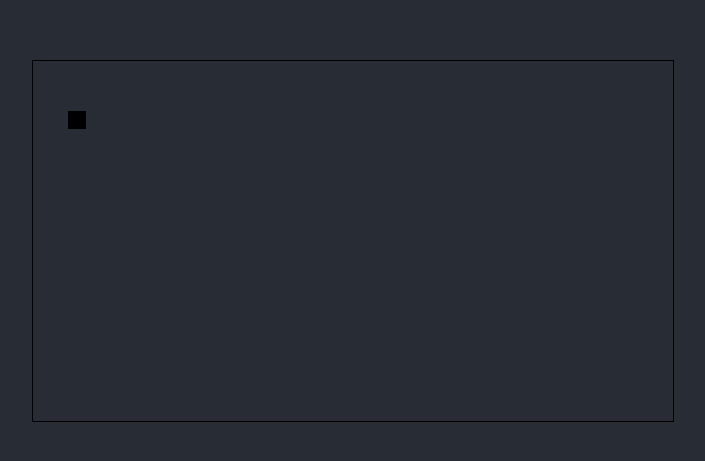
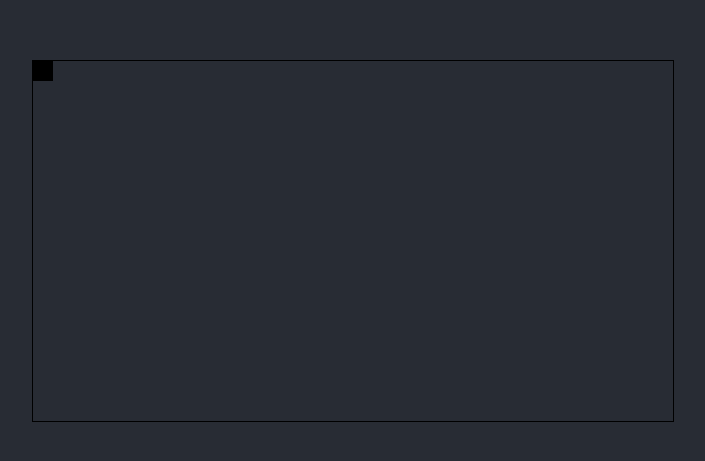
Before and after one commit to cs-unknown/FE, a React (Create React App) app in the folder cs-unknown/: page / in a window 1280 px wide. Shown: the part 159-620 px from the top of the page, without its empty margins (287-992 px from the left). Built offline with nearby package versions, Linux system fonts and the light colour scheme.

Commit message:
boundaries are working

```diff
--- a/cs-unknown/src/components/Viewport/Viewport.js
+++ b/cs-unknown/src/components/Viewport/Viewport.js
@@ -1,16 +1,21 @@
 import React, { useEffect, useRef, useState } from 'react'
 import InputManager from '../InputManager/InputManager'
+import Bedroom from '../../assets/Bedroom.png'
 
 const Viewport = props => {
-  const [height, setHeight] = useState(36)
-  const [width, setWidth] = useState(64)
-  const [tileSize, setTileSize] = useState(10)
+  // Background for canvas
+  const [background, setBackground] = useState()
 
   // Player character starting position
-  const [playerChar, setPlayerChar] = useState({ x: 35, y: 50 })
+  const [playerChar, setPlayerChar] = useState({ x: 0, y: 0 })
 
   // Reference canvas
   const canvasRef = useRef()
+
+  // Dimensioning (16:9 aspect ratio)
+  const height = 360
+  const width = 640
+  const tileSize = 10
 
   // Instantiate InputManager
   let inputManager = new InputManager()
@@ -20,7 +25,18 @@ const Viewport = props => {
     let newPlayer = { ...playerChar }
     newPlayer.x += data.x * tileSize
     newPlayer.y += data.y * tileSize
-    setPlayerChar(newPlayer)
+    if (
+      newPlayer.x >= 0 &&
+      newPlayer.x < width - 19 &&
+      newPlayer.y >= 0 &&
+      newPlayer.y < height - 19
+    ) {
+      setPlayerChar(newPlayer)
+      console.log(`newPlayer: ${JSON.stringify(newPlayer)}`)
+    } else {
+      console.log('Cannot move beyond wall.')
+      return
+    }
   }
 
   // Start input event listener
@@ -35,21 +51,25 @@ const Viewport = props => {
     }
   })
 
-  // Update canvas whenever state changes
+  // Create / update canvas
   useEffect(() => {
     console.log('Draw to canvas')
-    // Set canvas context
+    // Get canvas context
     const ctx = canvasRef.current.getContext('2d')
-    ctx.clearRect(0, 0, width * tileSize, height * tileSize)
+    ctx.clearRect(0, 0, width, height)
+    // Set background image
+    // const image = new Image()
+    // image.src = Bedroom
+    // image.onload = () => ctx.drawImage(image, 0, 0)
     ctx.fillStyle = '#000'
-    ctx.fillRect(playerChar.x, playerChar.y, 18, 18)
+    ctx.fillRect(playerChar.x, playerChar.y, 20, 20)
   })
 
   return (
     <canvas
       ref={canvasRef}
-      height={height * tileSize}
-      width={width * tileSize}
+      height={height}
+      width={width}
       style={{ border: '1px solid black' }}
     ></canvas>
   )
```
Also changed, not shown: cs-unknown/src/assets/Bedroom.png (added), cs-unknown/src/assets/Dice_room.png (added).
